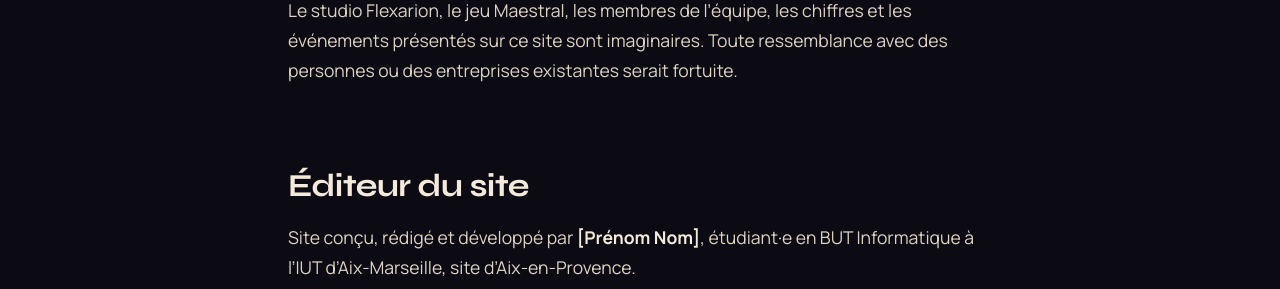
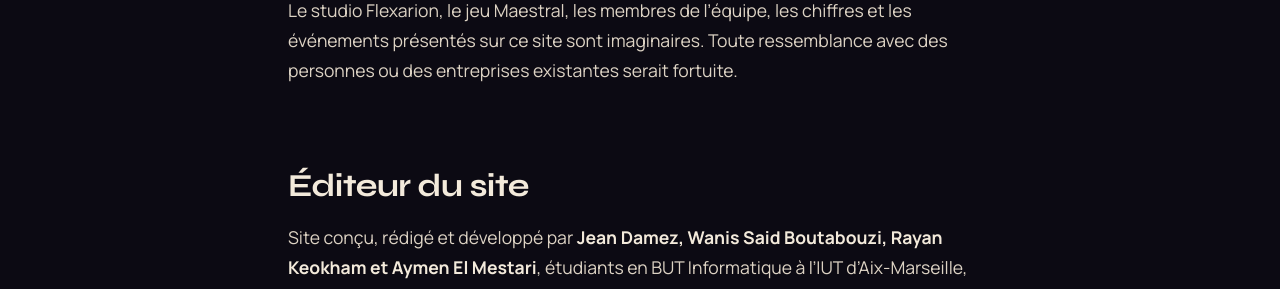
Before and after one commit to EL-MESTARI-Aymen-24005190/Projet-Flexarion, a plain HTML site: page mentions-legales.html in a window 1280 px wide. Shown: the part 652-941 px from the top of the page. Drawn offline with Linux system fonts and the light colour scheme.

Commit message:
Mentions légales : noms des membres du groupe
Co-Authored-By: Claude Opus 5.5 <noreply@anthropic.com>

```diff
--- a/mentions-legales.html
+++ b/mentions-legales.html
@@ -104,7 +104,7 @@
         <p>Le studio Flexarion, le jeu Maestral, les membres de l’équipe, les chiffres et les événements présentés sur ce site sont imaginaires. Toute ressemblance avec des personnes ou des entreprises existantes serait fortuite.</p>
 
         <h2>Éditeur du site</h2>
-        <p>Site conçu, rédigé et développé par <strong>[Prénom Nom]</strong>, étudiant·e en BUT Informatique à l’IUT d’Aix-Marseille, site d’Aix-en-Provence.<br>Contact&nbsp;: <a href="mailto:flexarioncontact@gmail.com">flexarioncontact@gmail.com</a></p>
+        <p>Site conçu, rédigé et développé par <strong>Jean Damez, Wanis Said Boutabouzi, Rayan Keokham et Aymen El Mestari</strong>, étudiants en BUT Informatique à l’IUT d’Aix-Marseille, site d’Aix-en-Provence.<br>Contact&nbsp;: <a href="mailto:flexarioncontact@gmail.com">flexarioncontact@gmail.com</a></p>
 
         <h2>Hébergement</h2>
         <p><strong>GitHub Pages</strong> — GitHub, Inc., 88 Colin P. Kelly Jr. Street, San Francisco, CA 94107, États-Unis.</p>
```
Also changed, not shown: 1 other file.
